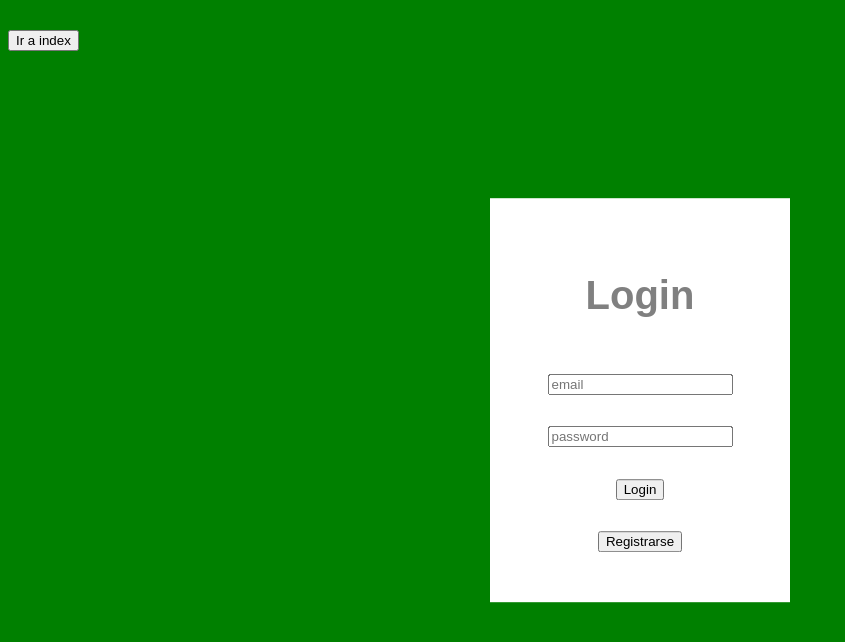
After one commit to rugamac/Proyecto_AmbWeb, a PHP site: page /login.html in a window 1280 px wide. The commit adds this page. Shown: the top 642 px of the page, without its empty margins (0-845 px from the left). Run offline with PHP 8.4, Linux system fonts and the light colour scheme.

Commit message:
login
se agrego login aun no funcional y se comenzo un index html para mostrar listado de usuarios

```diff
--- a/Proyecto_SC502/css/style.css
+++ b/Proyecto_SC502/css/style.css
@@ -368,3 +368,20 @@
 table {
     color: var(--blanco);
 }
+
+/*estilo de login*/
+.loginBox{
+    width: 300px;
+    padding: 40px;
+    position: absolute;
+    top: 50%;
+    left: 50%;
+    transform: translate(-50%, -50%);
+    background: #FFF;
+    text-align: center;
+}
+
+.contenedor2 {
+    margin: 15%;
+    background: rgb(250, 243, 233);
+}
--- /dev/null
+++ b/Proyecto_SC502/login.html
@@ -0,0 +1,41 @@
+<!DOCTYPE html>
+<html lang="en">
+
+<head>
+    <meta charset="UTF-8">
+    <meta name="viewport" content="width=device-width, initial-scale=1.0">
+
+    <link rel="preconnect" href="https://fonts.googleapis.com">
+    <link rel="preconnect" href="https://fonts.gstatic.com" crossorigin>
+    <link
+        href="https://fonts.googleapis.com/css2?family=Krub:ital,wght@0,200;0,300;0,400;0,500;0,600;0,700;1,200;1,300;1,400;1,500;1,600;1,700&display=swap"
+        rel="stylesheet">
+
+    <style>
+        h1 {
+            color: rgb(72, 72, 72);
+        }
+    </style>
+
+    <link rel="stylesheet" href="css/style.css">
+    <title>Login</title>
+</head>
+
+<body>
+
+<form class="loginBox" method="post">
+    <h1>Login</h1>
+    <input type="email" name="correo" placeholder="email">
+    <input type="password" name="password" placeholder="password">
+    <input type="submit" name="" value="Login"/><br>
+    <input type="submit" name="" value="Registrarse">
+
+
+</form>
+<a href="procesar-formulario.php"><button>Ir a index</button></a>
+
+
+
+</body>
+
+</html>
```
Also changed, not shown: Proyecto_SC502/index.html (added, +37 -0 lines).
